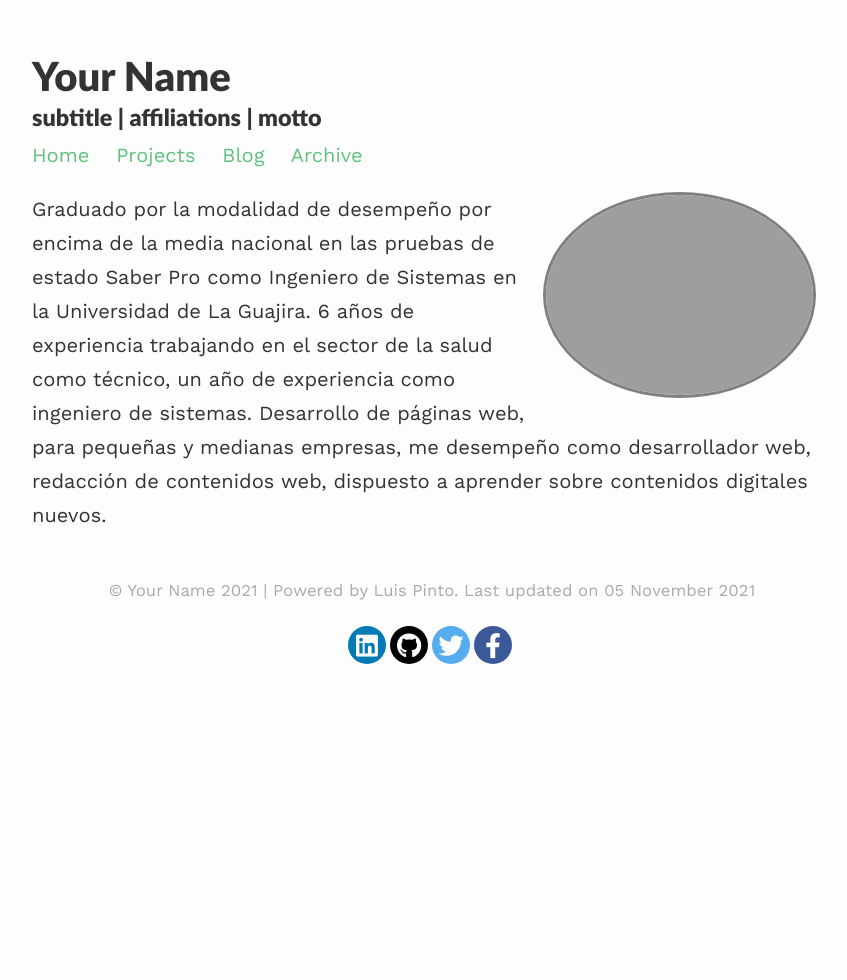
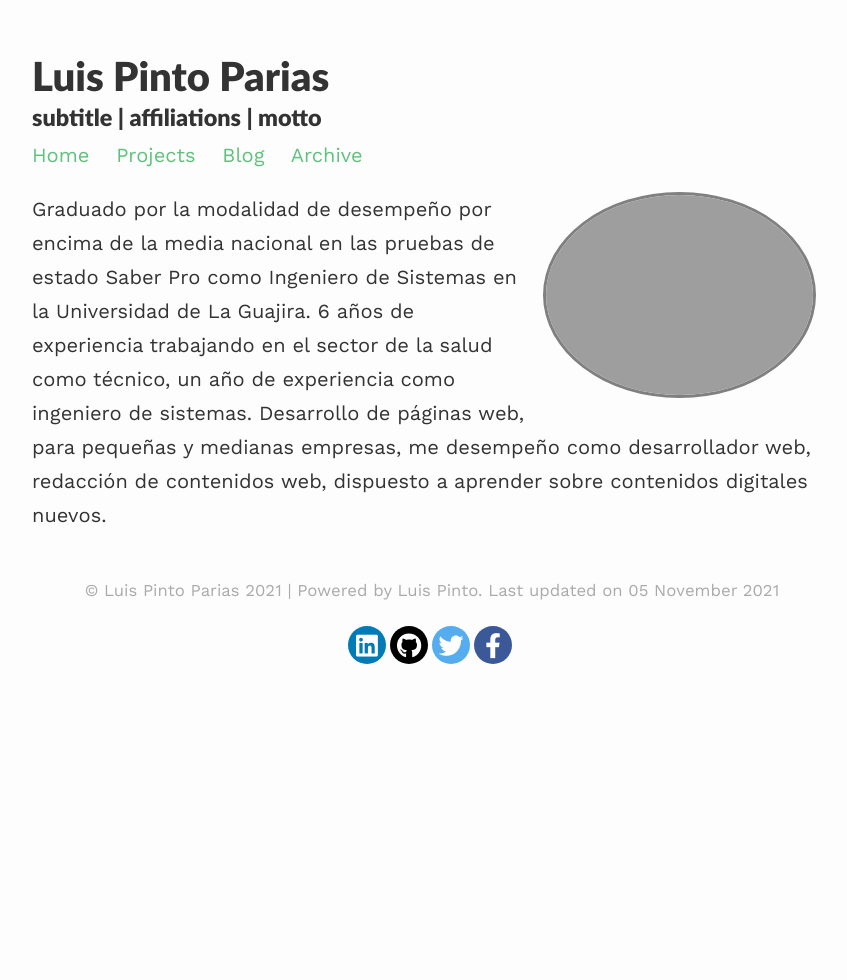
Before and after one commit to luispp97/luismpinto-p, a Jekyll site: the page built from index.md, in a window 1280 px wide. Shown: the whole page, without its empty margins (208-1055 px from the left). Built offline with Jekyll 4.4.1, drawn with Linux system fonts in a browser that asks for light colours; nearby versions of some CDN libraries.

Commit message:
_config.yml: changed

```diff
--- a/_config.yml
+++ b/_config.yml
@@ -1,4 +1,4 @@
-title: Your Name
+title: Luis Pinto Parias
 description: subtitle | affiliations | motto
 baseurl: ''
 url: ''
```
